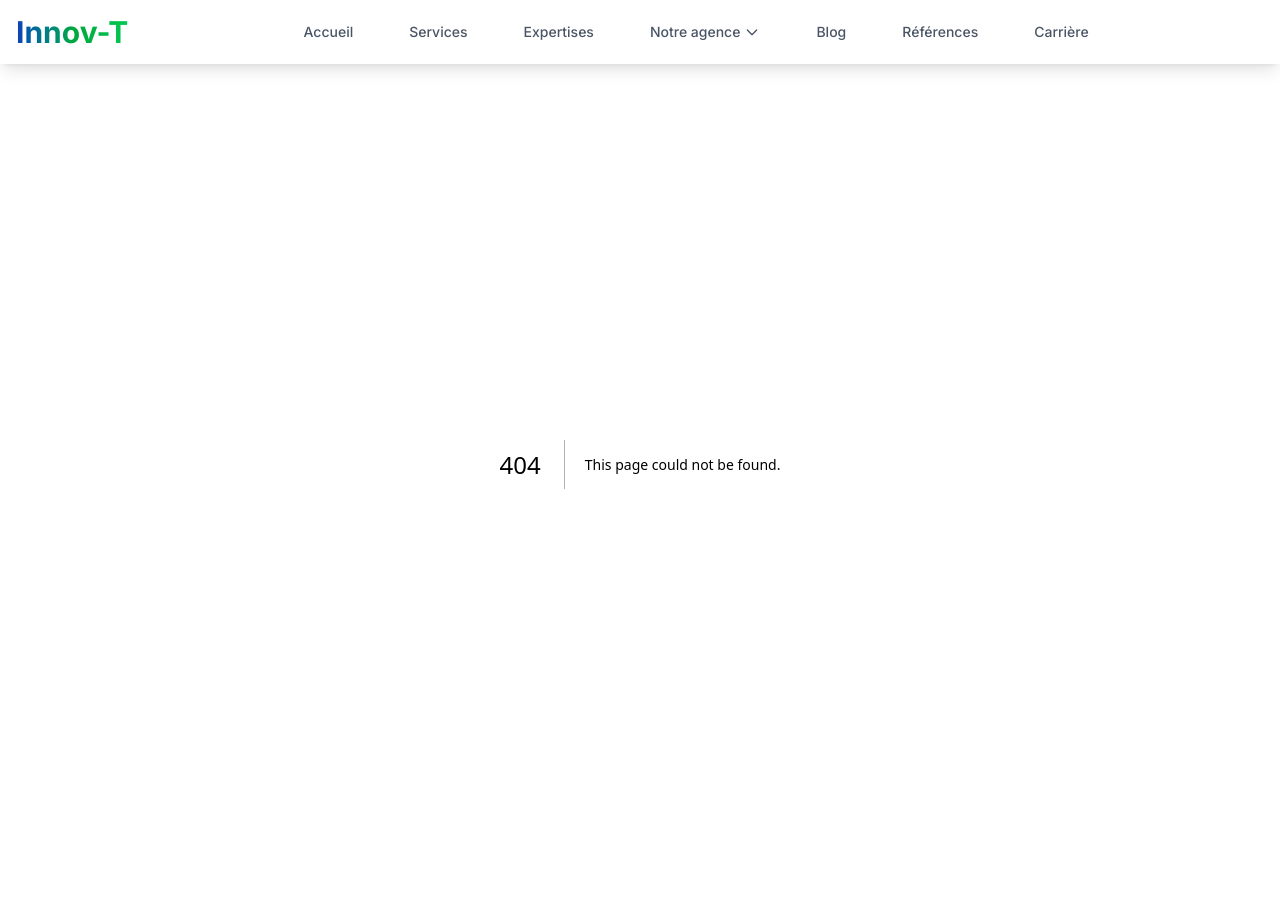
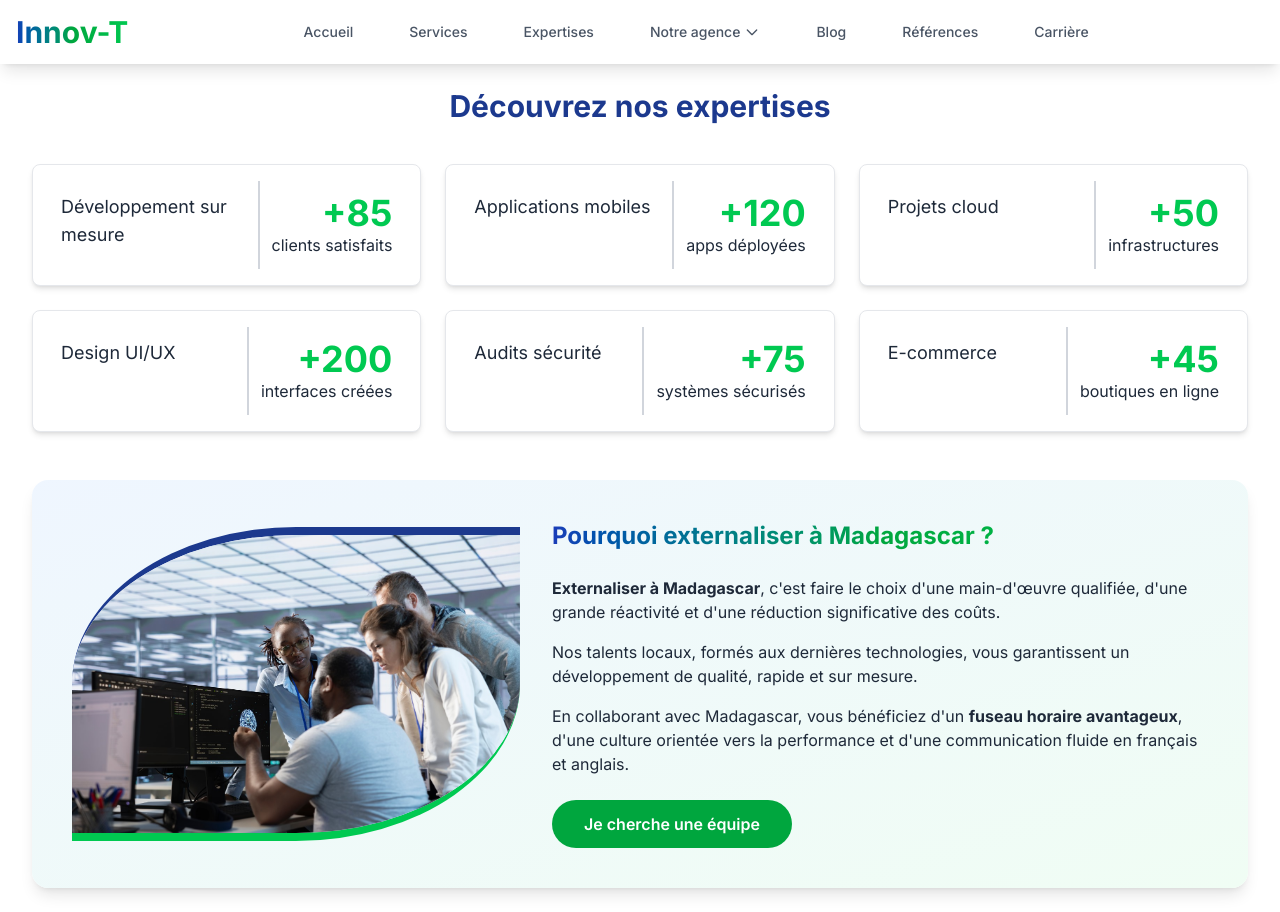
Before and after one commit to ANDRIANALISOA-sylvere/innov-T-Website, a Next.js app: page /expertises in a window 1280 px wide. Before the commit this address had no page. Before the commit the page ends 864 px from the top, so only its background shows below. Built offline with nearby package versions, Linux system fonts and the light colour scheme.

Commit message:
feat: implement expertises page

```diff
--- /dev/null
+++ b/app/expertises/page.jsx
@@ -0,0 +1,139 @@
+"use client"
+
+import { useState, useEffect } from "react"
+import Title from "@/components/common/Title"
+import ExpertisesCard from "@/components/expertises/ExpertisesCard"
+import Image from 'next/image'
+import Link from "next/link"
+
+export default function ExpertisesPage() {
+    const [isMounted, setIsMounted] = useState(false)
+
+    useEffect(() => {
+        setIsMounted(true)
+    }, [])
+
+    const expertisesData = [
+        {
+            title: "Développement sur mesure",
+            stat: "+85",
+            statLabel: "clients satisfaits",
+        },
+        {
+            title: "Applications mobiles",
+            stat: "+120",
+            statLabel: "apps déployées",
+        },
+        {
+            title: "Projets cloud",
+            stat: "+50",
+            statLabel: "infrastructures",
+        },
+        {
+            title: "Design UI/UX",
+            stat: "+200",
+            statLabel: "interfaces créées",
+        },
+        {
+            title: "Audits sécurité",
+            stat: "+75",
+            statLabel: "systèmes sécurisés",
+        },
+        {
+            title: "E-commerce",
+            stat: "+45",
+            statLabel: "boutiques en ligne",
+        }
+    ]
+
+    return (
+        <div className="min-h-screen py-6 px-4 sm:px-6 lg:px-8 flex flex-col items-center">
+            <div className="w-full max-w-7xl">
+                {/* Titre avec animation */}
+                <div className={`text-center mb-8 transform transition-all duration-700 ${
+                    isMounted ? 'translate-y-0 opacity-100' : 'translate-y-8 opacity-0'
+                }`}>
+                    <Title title="Découvrez nos expertises" />
+                </div>
+
+                {/* Grille des expertises avec animations échelonnées */}
+                <div className="grid grid-cols-1 sm:grid-cols-2 lg:grid-cols-3 gap-6 w-full mb-12">
+                    {expertisesData.map((expertise, index) => (
+                        <div
+                            key={index}
+                            className={`transform transition-all duration-700 ${
+                                isMounted
+                                    ? 'translate-y-0 opacity-100 scale-100'
+                                    : 'translate-y-8 opacity-0 scale-95'
+                            }`}
+                            style={{
+                                transitionDelay: isMounted ? `${200 + index * 100}ms` : '0ms'
+                            }}
+                        >
+                            <ExpertisesCard
+                                title={expertise.title}
+                                stat={expertise.stat}
+                                statLabel={expertise.statLabel}
+                            />
+                        </div>
+                    ))}
+                </div>
+
+                {/* Section Madagascar avec layout responsive */}
+                <div className={`flex flex-col lg:flex-row items-center gap-8 p-6 lg:p-10 bg-gradient-to-br from-blue-50 to-green-50 rounded-2xl shadow-lg transform transition-all duration-700 delay-500 ${
+                    isMounted ? 'translate-y-0 opacity-100' : 'translate-y-8 opacity-0'
+                }`}>
+                    {/* Image avec animations */}
+                    <div className={`flex-shrink-0 transform transition-all duration-700 delay-600 ${
+                        isMounted ? 'scale-100 opacity-100' : 'scale-95 opacity-0'
+                    }`}>
+                        <Image
+                            id="extreminalize"
+                            src={'/images/extreminalize.jpeg'}
+                            width={400}
+                            height={400}
+                            alt="externalisation Madagascar"
+                            className="border-t-8 border-b-8 border-t-blue-900 border-b-green-500 object-cover w-full max-w-sm lg:max-w-md"
+                        />
+                    </div>
+
+                    {/* Contenu texte avec animations */}
+                    <div className={`flex-1 space-y-6 transform transition-all duration-700 delay-700 ${
+                        isMounted ? 'translate-x-0 opacity-100' : 'translate-x-8 opacity-0'
+                    }`}>
+                        <h2 className="text-2xl font-bold bg-gradient-to-r from-blue-800 via-green-600 to-green-500 bg-clip-text text-transparent">
+                            Pourquoi externaliser à Madagascar ?
+                        </h2>
+
+                        <div className="space-y-4 text-gray-800 text-base">
+                            <p>
+                                <strong>Externaliser à Madagascar</strong>, c'est faire le choix d'une main-d'œuvre qualifiée,
+                                d'une grande réactivité et d'une réduction significative des coûts.
+                            </p>
+                            <p>
+                                Nos talents locaux, formés aux dernières technologies, vous garantissent un développement
+                                de qualité, rapide et sur mesure.
+                            </p>
+                            <p>
+                                En collaborant avec Madagascar, vous bénéficiez d'un <strong>fuseau horaire avantageux</strong>,
+                                d'une culture orientée vers la performance et d'une communication fluide en français et anglais.
+                            </p>
+                        </div>
+
+
+                        {/* Bouton avec animation */}
+                        <div className={`transform transition-all duration-700 delay-1000 ${
+                            isMounted ? 'scale-100 opacity-100' : 'scale-95 opacity-0'
+                        }`}>
+                            <button className="px-8 py-3 cursor-pointer bg-green-600  hover:bg-green-700  text-white rounded-full transition-all duration-300">
+                                <Link href={'/equipes'} className="font-semibold">
+                                    Je cherche une équipe
+                                </Link>
+                            </button>
+                        </div>
+                    </div>
+                </div>
+            </div>
+        </div>
+    )
+}
--- a/app/globals.css
+++ b/app/globals.css
@@ -13,6 +13,11 @@ body{
   font-style: normal;
 }
 
+#extreminalize{
+  border-top-left-radius: 50%;
+  border-bottom-right-radius: 50%;
+}
+
 @theme inline {
   --color-background: var(--background);
   --color-foreground: var(--foreground);
--- a/app/services/page.jsx
+++ b/app/services/page.jsx
@@ -2,7 +2,7 @@
 
 import { useState, useEffect } from "react";
 import Title from "@/components/common/Title";
-import ServiceCard from "@/components/services/ServiceCard";
+import ServiceCard from "@/components/common/ServiceCard";
 import { Search } from "lucide-react";
 
 export default function ServicesPage() {
--- /dev/null
+++ b/components/expertises/ExpertisesCard.jsx
@@ -0,0 +1,13 @@
+export default function ExpertisesCard({title, stat, statLabel}){
+    return(
+        <div className="bg-white border border-gray-200 shadow-md rounded-lg p-4 flex hover:scale-105 hover:shadow-lg transition-all">
+            <div className="p-3 flex-1">
+                <h3 className="text-lg text-gray-800">{title}</h3>
+            </div>
+            <div className="border-l-2 border-gray-300 p-3 text-end">
+                <span className="text-4xl font-bold text-green-500">{stat}</span>
+                <p className="text-gray-800">{statLabel}</p>
+            </div>
+        </div>
+    )
+}
```
Also changed, not shown: components/common/ServiceCard.jsx (renamed from components/services/ServiceCard.jsx), public/images/extreminalize.jpeg (added).
